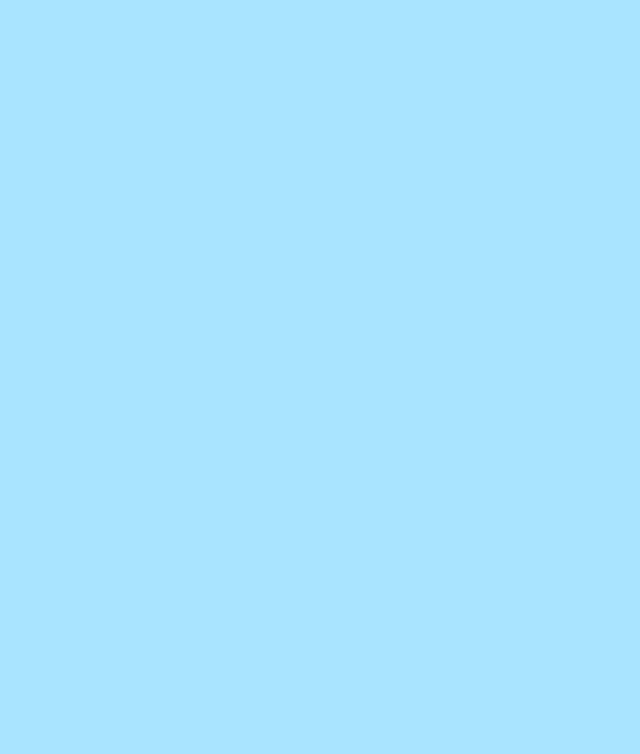
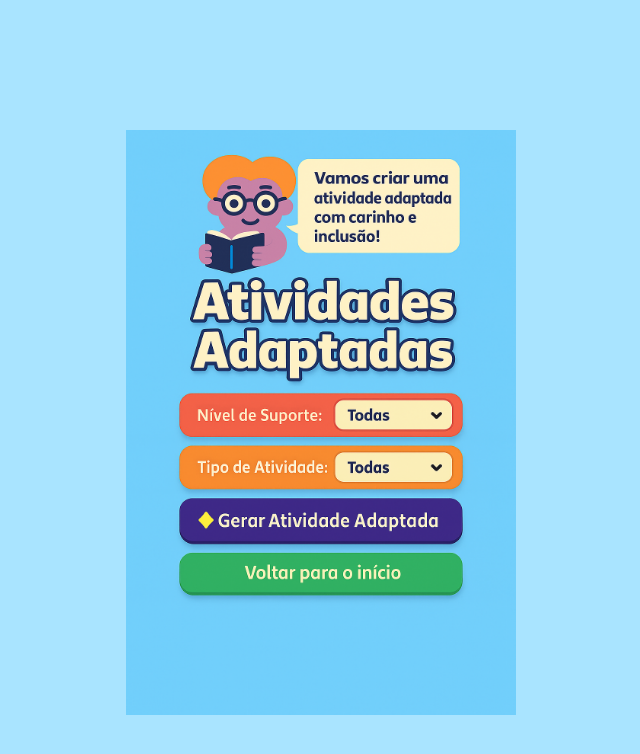
Before and after one commit to letiricetti2-alt/gerador-de-atividades-infantis, a Next.js app: page /atividades-adaptadas in a window 1280 px wide. Shown: the top 754 px of the page, without its empty margins (319-959 px from the left). Built offline with nearby package versions, Linux system fonts and the light colour scheme.

Commit message:
Update page.jsx

```diff
--- a/app/atividades-adaptadas/page.jsx
+++ b/app/atividades-adaptadas/page.jsx
@@ -5,15 +5,15 @@ import Image from "next/image";
 export default function AtividadesAdaptadas() {
   return (
     <>
-      {/* Fundo azul fixo substituindo o amarelo do layout global */}
+      {/* 🔹 Corrige o fundo do layout global */}
       <style jsx global>{`
         body {
           background-color: #A9E4FF !important;
         }
       `}</style>
 
-      <main className="flex items-center justify-center min-h-screen">
-        <div className="relative w-full max-w-[400px] aspect-[9/16] flex items-center justify-center">
+      <main className="flex justify-center items-center min-h-screen">
+        <div className="relative w-[390px] h-[844px]"> {/* mesmo tamanho da home */}
           <Image
             src="/adaptada.jpeg"
             alt="Atividades Adaptadas"
```
